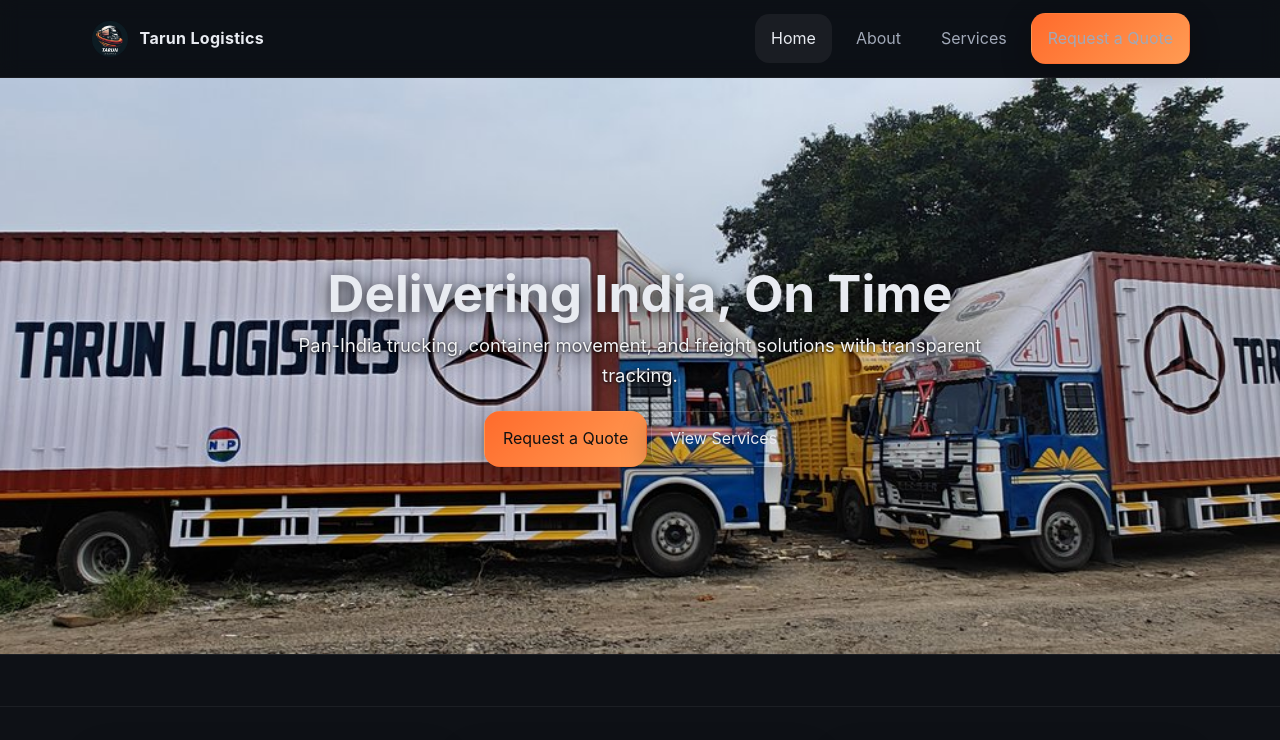
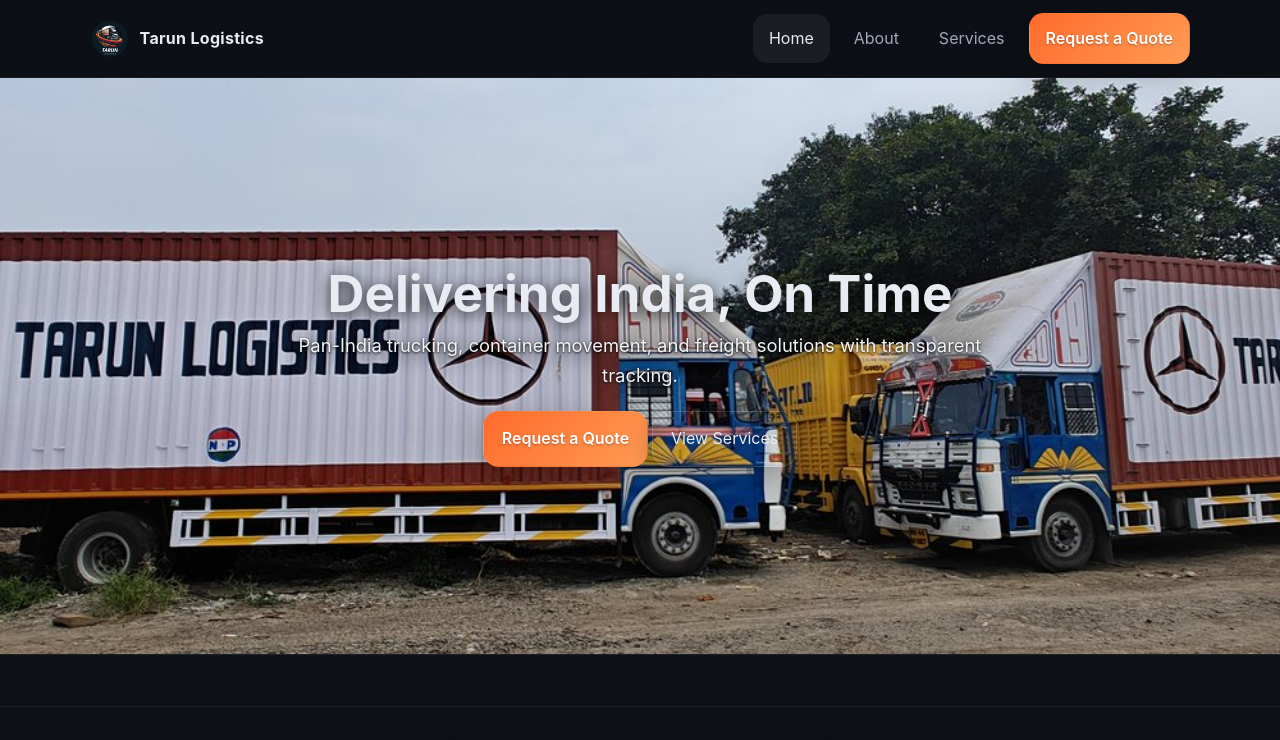
Before and after one commit to rockleetarun/tarunlogistics, a plain HTML site: page index.html in a window 1280 px wide. Shown: the top 740 px of the page. Drawn offline with Linux system fonts and the light colour scheme.

Commit message:
Update styles.css

```diff
--- a/assets/css/styles.css
+++ b/assets/css/styles.css
@@ -31,7 +31,12 @@ a{color:inherit;text-decoration:none}
 .nav-toggle{display:none;background:none;border:none;font-size:1.5rem;color:var(--text);padding:.5rem;border-radius:.6rem}
 .btn{display:inline-flex;align-items:center;justify-content:center;border:1px solid transparent;padding:.9rem 1.1rem;border-radius:1rem;gap:.5rem;box-shadow:var(--shadow);cursor:pointer;touch-action:manipulation}
 .btn-ghost{background:transparent;border-color:rgba(255,255,255,.15)}
-.btn-accent{background:linear-gradient(135deg,var(--accent),var(--accent-2));color:#111}
+.btn-accent{
+  background:linear-gradient(135deg,var(--accent),var(--accent-2));
+  color:#fff !important;
+  font-weight:600;
+  text-shadow:0 1px 2px rgba(0,0,0,0.3)
+}
 .link-arrow{display:inline-flex;gap:.5rem;align-items:center}
 .link-arrow::after{content:"→"}
 
```
